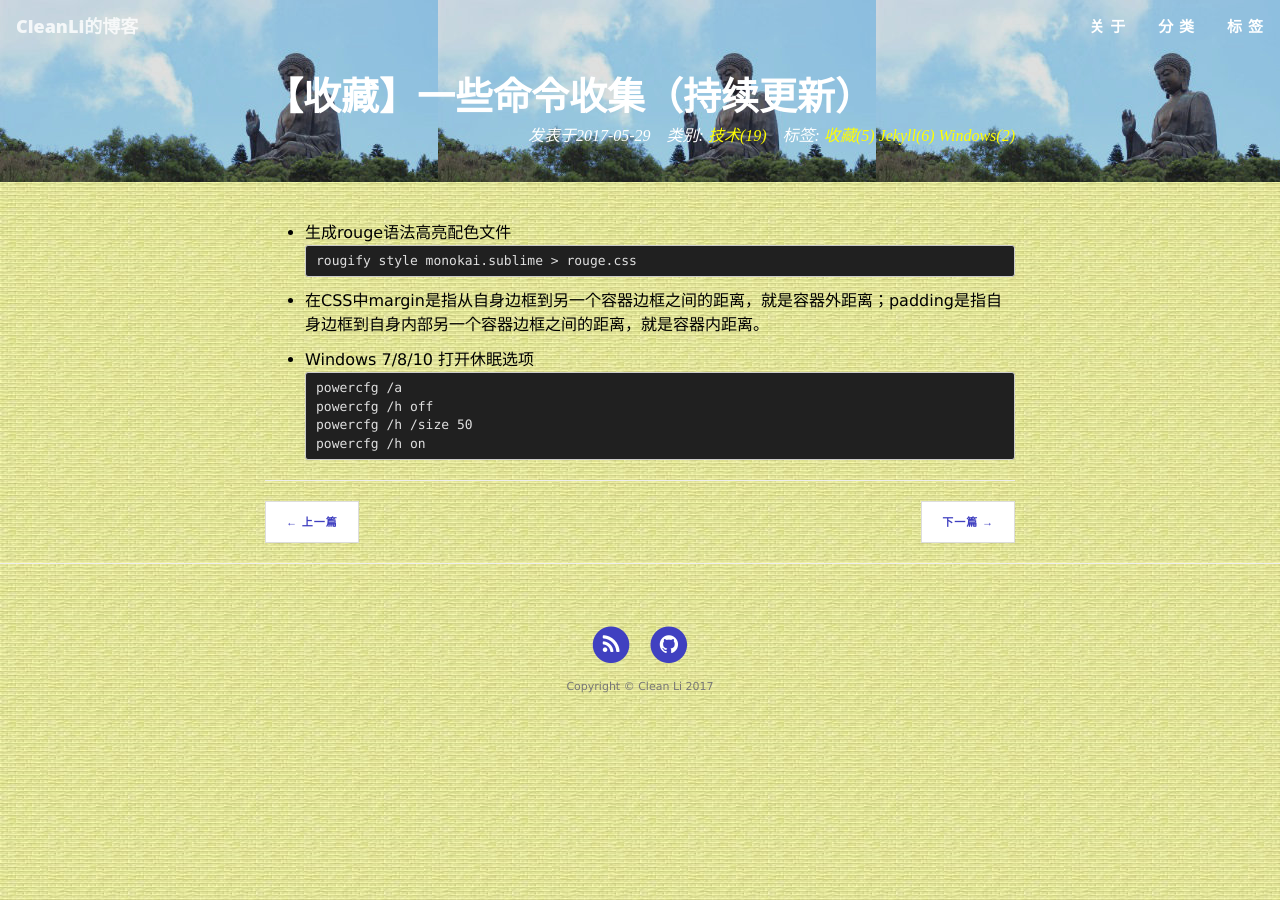
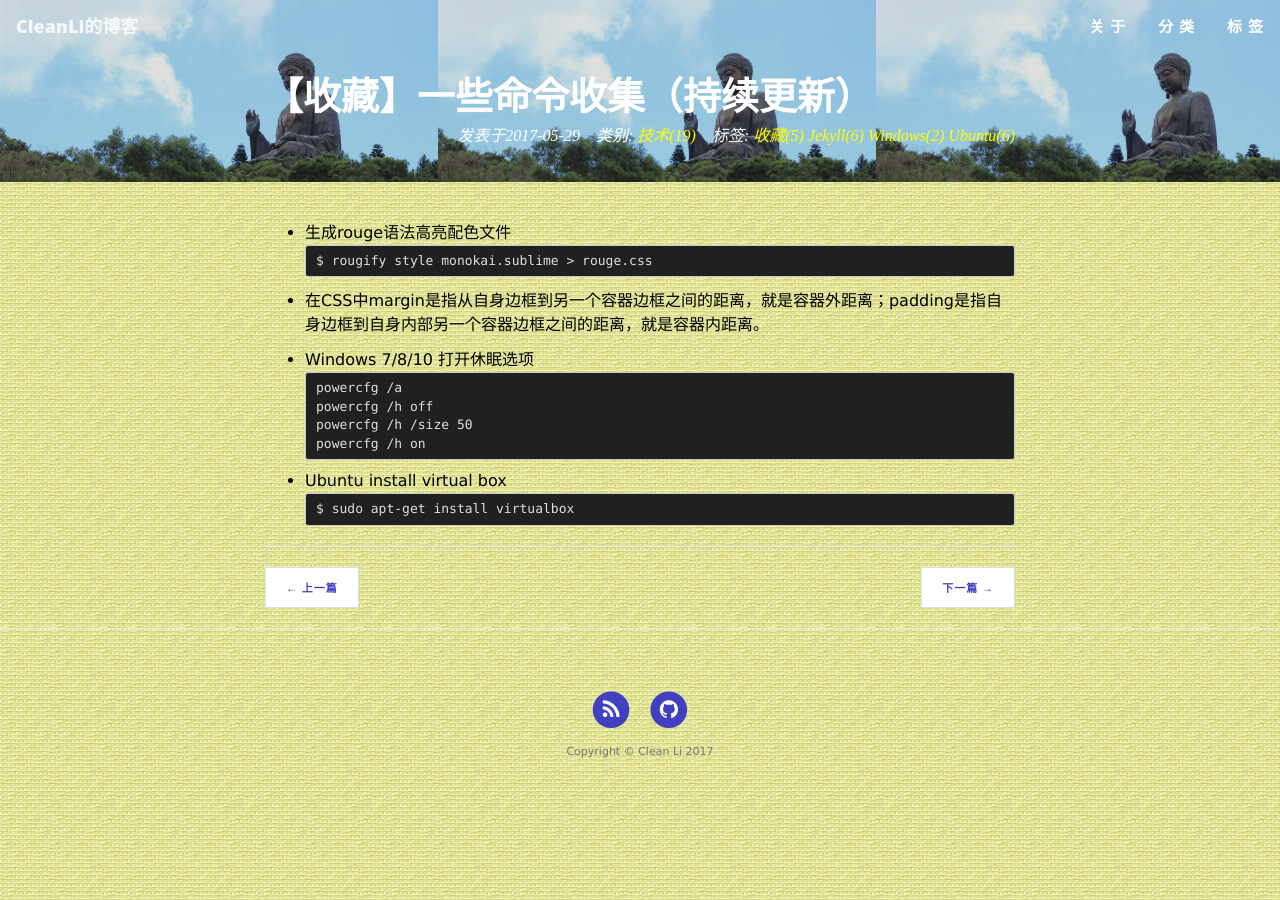
Before and after one commit to cleanli/cleanhome, a Jekyll site: the page built from _posts/2017-05-29-cmd_collecting.md, in a window 1280 px wide. Built offline with Jekyll 4.4.1, drawn with Linux system fonts in a browser that asks for light colours.

Commit message:
update cmd collecting

````diff
--- a/_posts/2017-05-29-cmd_collecting.md
+++ b/_posts/2017-05-29-cmd_collecting.md
@@ -4,12 +4,12 @@ title:      "【收藏】一些命令收集（持续更新）"
 date:       2017-05-29 21:21:46 +0800
 author:     "Clean Li"
 categories: 技术
-tags: ["收藏",Jekyll,Windows]
+tags: ["收藏",Jekyll,Windows,Ubuntu]
 header-img: "img/post-bg-01.jpg"
 ---
 - 生成rouge语法高亮配色文件
 ```
-rougify style monokai.sublime > rouge.css
+$ rougify style monokai.sublime > rouge.css
 ```
 
 - 在CSS中margin是指从自身边框到另一个容器边框之间的距离，就是容器外距离；padding是指自身边框到自身内部另一个容器边框之间的距离，就是容器内距离。
@@ -21,3 +21,8 @@ powercfg /h off
 powercfg /h /size 50
 powercfg /h on
 ```
+
+- Ubuntu install virtual box
+```
+$ sudo apt-get install virtualbox
+```
````
